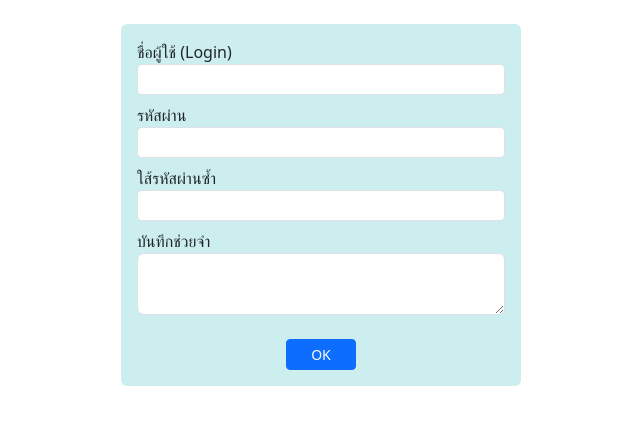
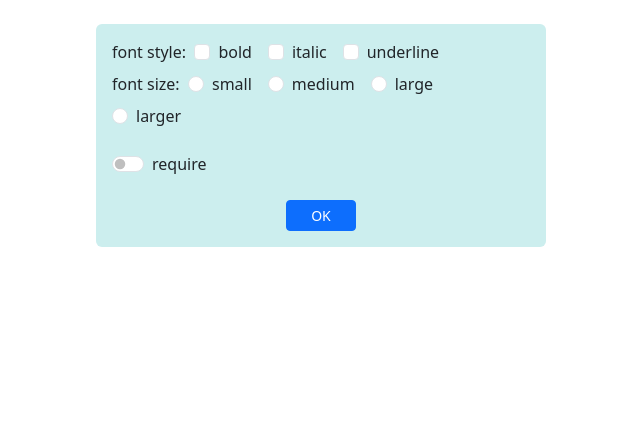
Before and after one commit to jetsada437/app1, a React (Create React App) app: page / in a window 1280 px wide. Shown: the top 424 px of the page, without its empty margins (319-959 px from the left). Built offline with nearby package versions, Linux system fonts and the light colour scheme.

Commit message:
create form-check.js
create form-check.js

```diff
--- a/src/App.js
+++ b/src/App.js
@@ -1,7 +1,8 @@
 import React from 'react';
 import FormText from './form-text';
+import Formcheck from './form-check';
 
 function App() {
-  return <FormText/>
+  return <Formcheck/>
 }
 export default App
--- /dev/null
+++ b/src/form-check.js
@@ -0,0 +1,103 @@
+import React, { useRef } from "react";
+
+export default function Formcheck() {
+    const switchReq = React.useRef();
+    const styles = ["bold", "italic", "underline"];
+    const sizes = ["small", "medium", "large", "larger"];
+    let checkedStyles = [];
+    let checkedSize = "";
+
+    const onChangeCheck = (event) => {
+        let checked = event.target.checked;
+        let value = event.target.value;
+        let idx = checkedStyles.indexOf(value);
+        if (checked && idx === -1) {
+            checkedStyles.push(value);
+        } else {
+            checkedStyles.splice(idx, 1);
+        }
+    };
+    const onChangeRadio = (event) => {
+        checkedSize = event.target.value;
+    };
+    const onClickButton = () => {
+        if (switchReq.current.checked) {
+            if (checkedStyles.length === 0) {
+                alert("Please select style");
+                return;
+            } else if (checkedSize === "") {
+                alert("Please select size");
+                return;
+            }
+        }
+        let msg = "selected style(s):" + checkedStyles.join(",");
+        msg += "\nselected size:" + checkedSize;
+        alert(msg);
+    };
+    return (
+        <div
+            className="mt-4 mx-auto p-3 rounded"
+            style={{ width: "450px", background: "#cee" }}
+        >
+            <form>
+                <span>font style:</span>&nbsp;&nbsp;
+                {styles.map((st, i) => {
+                    return (
+                        <div className="form-check form-check-inline mb-2">
+                            <input
+                                type="checkbox"
+                                id={"check" + i}
+                                value={st}
+                                className="form-check-input"
+                                onChange={onChangeCheck}
+                            />
+                            <label htmlFor={"check" + i} className="form-check-label">
+                                {st}
+                            </label>
+                        </div>
+                    );
+                })}
+                <br />
+                <span>font size:</span>&nbsp;&nbsp;
+                {sizes.map((sz, i) => {
+                    return (
+                        <div className="form-check form-check-inline mb-2">
+                            <input
+                                type="radio"
+                                id={"radio" + i}
+                                name="fontSize"
+                                value={sz}
+                                className="form-check-input"
+                                onChange={onChangeRadio}
+                            />
+                            <label htmlFor={"radio" + i} className="form-check-label">
+                                {sz}
+                            </label>
+                        </div>
+                    );
+                })}
+                <div className="form-check form-switch mt-3">
+                    <input
+                        type="checkbox"
+                        id="sw"
+                        value="require"
+                        className="form-check-input"
+                        ref={switchReq}
+                    />
+                    <label htmlFor="sw" className="form-check-label">
+                        require
+                    </label>
+                </div>
+                <div className="text-center mt-4">
+                    <button
+                        type="button"
+                        className="btn btn-sm btn-primary px-4"
+                        onClick={onClickButton}
+                    >
+                        OK
+                    </button>
+                </div>
+            </form>
+        </div>
+    );
+}
```
